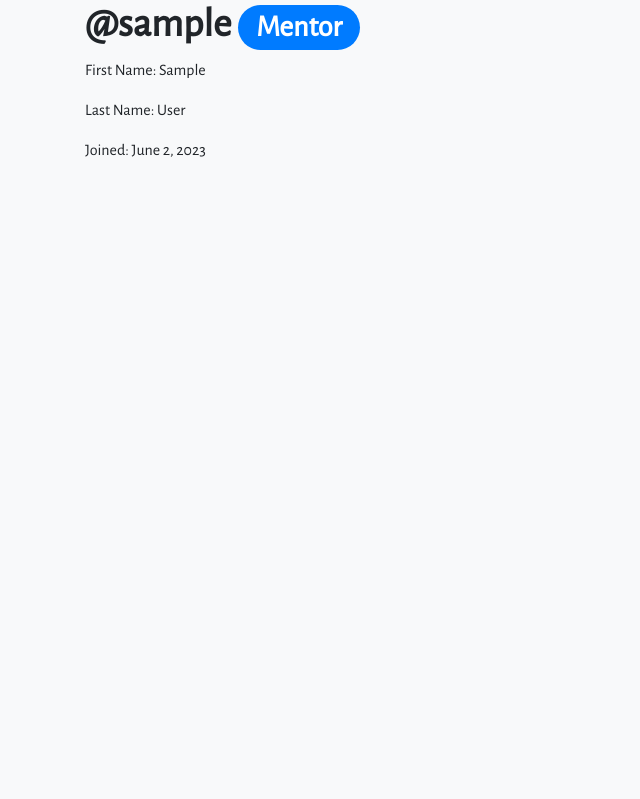
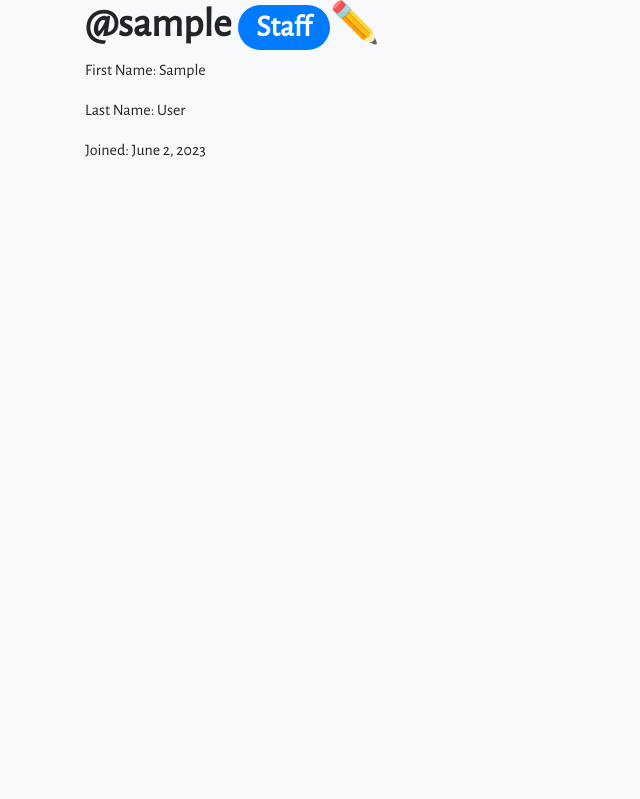
Before and after one commit to hackathon-mentors/hackathon-mentors-web, a Django app: page /user/ in a window 1280 px wide. Shown: the part 72-871 px from the top of the page, without its empty margins (0-640 px from the left). Run offline with Django 3.2, Linux system fonts and the light colour scheme; the visitor is signed in with stand-in values (Sample User, id 1); parts of the project's set-up code (start-up, migrations or seed data) failed here and were passed over; some libraries are stand-ins or nearby versions.

Commit message:
added is_official attribute to distinguish verified events/mentors from non-verified

```diff
--- a/api/hackathonmentors/mentor/models.py
+++ b/api/hackathonmentors/mentor/models.py
@@ -7,13 +7,14 @@ class Mentor(models.Model):
     github = models.CharField(max_length=255)
     job_title = models.CharField(max_length=255)
 
-    user = models.ForeignKey('user.CustomUser', on_delete=models.SET(1))
+    user = models.ForeignKey("user.CustomUser", on_delete=models.SET(1))
     date_created = models.DateTimeField(auto_now_add=True)
     date_updated = models.DateTimeField(auto_now_add=True)
     is_active = models.BooleanField(default=False)
+    is_official = models.BooleanField(default=False)
 
     def __str__(self):
         return f"{self.name} (Github@{self.github}, {self.location})"
 
     class Meta:
-        db_table = 'mentors'
+        db_table = "mentors"
--- a/api/hackathonmentors/user/templates/dashboard/home.html
+++ b/api/hackathonmentors/user/templates/dashboard/home.html
@@ -9,7 +9,7 @@
 
       <div class="">
         <h1 class="h1">
-          <b>@{{ user.username }}</b> {% if user.is_staff %}<span class="badge badge-pill badge-primary">Mentor</span>{% endif %}
+          <b>@{{ user.username }}</b> {% if user.is_staff %}<span class="badge badge-pill badge-primary">Staff</span>{% endif %}<a href="{% url 'user_edit' %}">&#9999;&#65039;</a>
         </h1>
         <p>First Name: {{ user.first_name }}</p>
         <p>Last Name: {{ user.last_name }}</p>
```
Also changed, not shown: api/hackathonmentors/mentor/migrations/0001_initial.py, api/hackathonmentors/mentor/migrations/0004_mentor_is_official.py (added), api/hackathonmentors/user/migrations/0001_initial.py.
